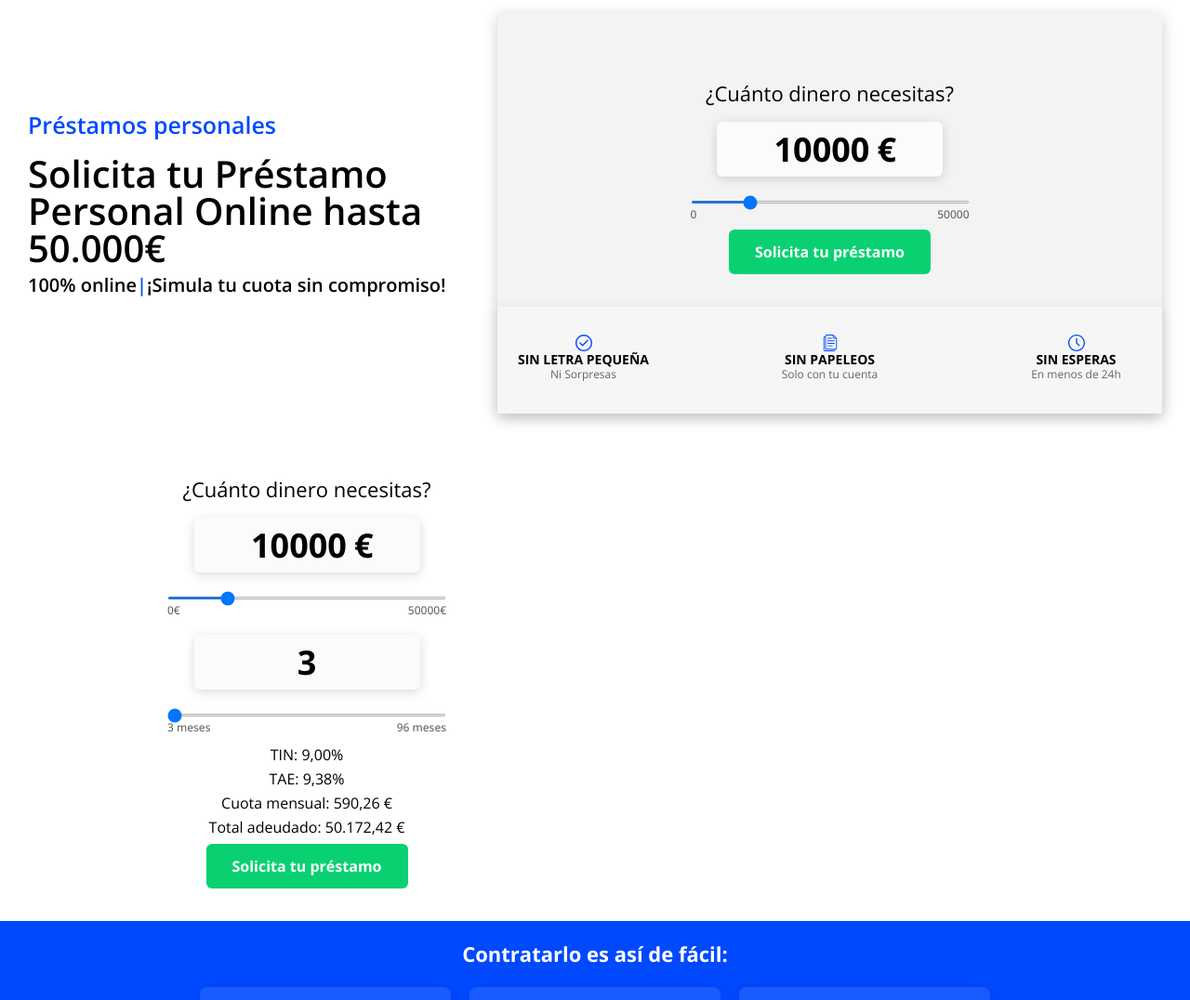
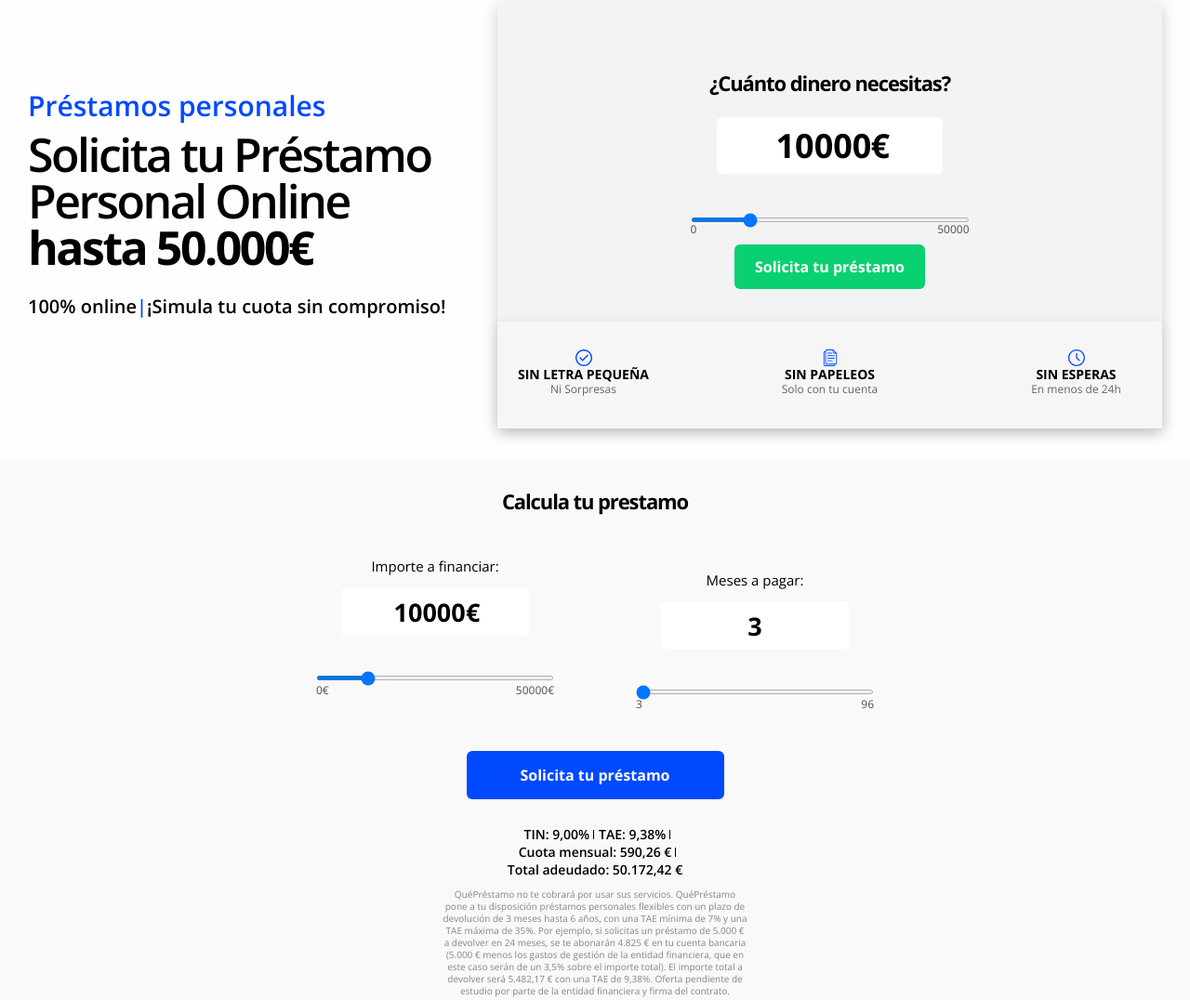
Before and after one commit to TeryaevAndrey/credetilia, a website built with webpack: page src/index.html in a window 1280 px wide. Shown: the part 105-1181 px from the top of the page at 93% size. Built offline with nearby package versions, Linux system fonts and the light colour scheme.

Commit message:
edits-mobile-margins-lh

```diff
--- a/src/css/header.css
+++ b/src/css/header.css
@@ -1,5 +1,5 @@
 .header {
-  padding: 40px 0;
+  padding: 23px 0;
   position: relative;
 }
 
--- a/src/css/index.css
+++ b/src/css/index.css
@@ -56,9 +56,15 @@ li {
   margin: 0 auto;
 }
 
+.container.no-padding {
+  padding: 0;
+}
+
 .title {
   font-size: 22px;
   font-weight: 700;
+  line-height: 29px;
+  letter-spacing: -0.05em;
   color: #0049ff;
   text-align: center;
 }
--- a/src/css/main-page.css
+++ b/src/css/main-page.css
@@ -1,5 +1,7 @@
 .banner {
+  padding-top: 23px;
   padding-bottom: 35px;
+  background-color: #FEFEFE;
 }
 
 .banner__inner {
@@ -11,7 +13,7 @@
   display: flex;
   flex-direction: column;
   text-align: center;
-  padding-bottom: 20px;
+  padding-bottom: 23px;
 }
 
 .banner__header-text {
@@ -23,17 +25,21 @@
 .banner__header-title {
   font-size: 25px;
   font-weight: 400;
-  margin-top: 20px;
+  margin-top: 9px;
+  line-height: 100%;
+  letter-spacing: -0.05em;
 }
 
 .banner__header-title span {
-  font-weight: 600;
+  font-weight: 700;
 }
 
 .banner__header-subtext {
-  margin-top: 10px;
-  font-size: 14px;
+  display: none;
+  margin-top: 25px;
+  font-size: 20px;
   font-weight: 600;
+  line-height: 27px;
 }
 
 .banner__header-subtext span {
@@ -44,12 +50,19 @@
   display: flex;
   flex-direction: column;
   text-align: center;
-  padding-top: 20px;
+  padding-top: 29px;
 }
 
 .banner__form-title {
   font-size: 22px;
-  font-weight: 400;
+  font-weight: 700;
+  line-height: 100%;
+  letter-spacing: -0.05em;
+}
+
+.banner__values-wrapper {
+  width: 100%;
+  margin-top: 26px;
 }
 
 .banner__value-wrapper {
@@ -57,27 +70,74 @@
   align-items: center;
   position: relative;
   max-width: 243px;
-  margin: 20px auto 0 auto;
+  margin: 12px auto 0 auto;
+}
+
+.banner__value-title {
+  font-size: 15px;
+  line-height: 21px;
+  display: inline-block;
 }
 
 .banner__value-wrapper span {
   position: absolute;
   top: 50%;
-  right: 50px;
+  right: 53px;
   transform: translateY(-50%);
   font-size: 36px;
   font-weight: 700;
+  font-size: 27px;
+}
+
+.banner__value-block {
+  width: 100%;
+  margin: 0 auto;
+  display: flex;
+  flex-direction: column;
+  justify-content: center;
+}
+
+.banner__value-block:last-child {
+  margin-top: 30px;
+}
+
+.banner__value-block .range-value-list {
+  margin: 0 auto;
+  margin-top: 1px;
+}
+
+.banner__value-block .range-value-item {
+  font-size: 12px;
+  line-height: 16px;
 }
 
 .banner__form-value {
-  padding: 5px 74px 5px 57px;
-  background-color: #fbfbfb;
-  box-shadow: 0px 2.4px 12px rgba(0, 0, 0, 0.15);
+  padding: 5px 70px 5px 57px;
+  background-color: #fff;
+  /* box-shadow: 0px 2.4px 12px rgba(0, 0, 0, 0.15); */
   border-radius: 6px;
   text-align: center;
+  font-size: 27px;
+  font-weight: 700;
+  max-width: 203px;
+  min-height: 52px;
+  -moz-appearance: textfield;
+}
+
+.banner__value-wrapper.big {
+  max-width: 243px;
+  margin: 26px auto 0 auto;
+}
+
+.banner__value-wrapper.big span {
+  right: 57px;
   font-size: 36px;
-  font-weight: 700;
+}
+
+.banner__form-value.big {
+  font-size: 36px;
   max-width: 243px;
+  min-height: 61px;
 }
 
 .banner__form-value.without-icon {
@@ -92,26 +152,49 @@
 }
 
 .banner__form .input-wrapper {
-  margin: 15px auto 0 auto;
+  margin: 34px auto 0 auto;
   width: 100%;
+}
+
+.banner__form .input-wrapper.big {
+  margin-top: 38px;
 }
 
 .banner__form-range {
   max-width: 300px;
   width: 100%;
-  height: 3px;
+  height: 5px;
+}
+
+.banner__form-range.big {
+  max-width: 300px;
 }
 
 .banner__form-range::-moz-range-thumb {
-  width: 15px;
-  height: 15px;
+  width: 30px;
+  height: 30px;
   border-radius: 50%;
   background-color: #0049ff;
+  border: 1px solid #fff;
+}
+
+.banner__form-range::-moz-range-track {
+  background-color: #DEDEDE;
   border: none;
+  height: 5px;
 }
 
 .banner__form-range::-moz-range-progress {
   background-color: #0049ff;
+  height: 100%;
+}
+
+.banner__form-text {
+  font-size: 10px;
+  line-height: 13px;
+  color: #858585;
+  max-width: 328px;
+  margin: 11px auto 0 auto;
 }
 
 .range-value-list {
@@ -119,7 +202,11 @@
   justify-content: space-between;
   align-items: center;
   max-width: 300px;
-  margin: 4px auto 0 auto;
+  margin: 0 auto;
+}
+
+.range-value-list.big {
+  max-width: 300px;
 }
 
 .range-value-item {
@@ -128,13 +215,42 @@
   color: #696464;
 }
 
+.range-value-list.big .range-value-item {
+  font-size: 12px;
+}
+
 .input-wrapper-result {
   display: flex;
-  flex-direction: column;
   align-items: center;
-  gap: 10px;
   max-width: 243px;
   margin: 15px auto 0 auto;
+  max-width: 274px;
+  flex-wrap: wrap;
+  text-align: center;
+  justify-content: center;
+}
+
+.input-wrapper-result span {
+  display: inline-block;
+  white-space: nowrap;
+  font-size: 14px;
+  font-weight: 600;
+  text-align: center;
+  line-height: 19px;
+  padding: 0 5px;
+  position: relative;
+}
+
+.input-wrapper-result span:not(:last-child)::after {
+  content: "";
+  display: block;
+  position: absolute;
+  right: 0;
+  top: 50%;
+  transform: translateY(-50%);
+  height: 10px;
+  width: 1px;
+  background-color: #000;
 }
 
 .banner__form-btn {
@@ -143,25 +259,75 @@
   font-size: 16px;
   font-weight: 700;
   color: #fff;
-  margin: 10px auto 0 auto;
+  margin: 25px auto 0 auto;
   padding: 11px 28px;
   background-color: #09d171;
   min-height: 48px;
   border-radius: 6px;
 }
 
+.banner__form-btn.big {
+  max-width: 215px;
+  min-height: 48px;
+  padding: 11px 22px;
+  margin-top: 10px;
+}
+
 .calc-wrapper.banner__form {
+  background-color: #F9F9F9;
+  max-width: 100%;
+  width: 100%;
+  display: flex;
+  align-items: center;
+  flex-direction: column;
+  background-color: #F9F9F9;
+  box-shadow: none;
+  padding-bottom: 50px;
+  padding: 0;
+  margin: 0 auto;
+  padding: 32px 0;
+}
+
+.calc-wrapper .banner__form-inner {
   max-width: 600px;
   width: 100%;
   display: flex;
   align-items: center;
   flex-direction: column;
-  margin-top: 70px;
-  background-color: #fff;
+  background-color: #F9F9F9;
   box-shadow: none;
   padding-bottom: 50px;
   padding: 0;
+  margin: 0 auto;
 }
+
+.calc-wrapper .banner__form-btn {
+  max-width: 282px;
+  min-height: 52px;
+  background-color: #0049FF;
+  padding: 13px 58px;
+}
+
+.calc-wrapper .banner__form-footer {
+  display: flex;
+  flex-direction: column;
+}
+
+.calc-wrapper .banner__form-footer .banner__form-btn {
+  order: 1;
+  margin-top: 42px;
+}
+
+.calc-wrapper .banner__form-footer .input-wrapper-result {
+  order: 2;
+  margin-top: 28px;
+}
+
+.calc-wrapper .banner__form-footer .banner__form-text {
+  order: 3;
+  margin-top: 11px;
+}
+
 
 .hiring {
   padding: 24px 0 50px;
@@ -180,8 +346,8 @@
   display: flex;
   flex-direction: column;
   align-items: center;
-  gap: 20px;
-  margin-top: 25px;
+  gap: 22px;
+  margin-top: 24px;
 }
 
 .hiring__item {
@@ -217,6 +383,8 @@
   margin-top: 8px;
   font-size: 16px;
   font-weight: 600;
+  line-height: 21px;
+  letter-spacing: -0.05em;
 }
 
 .hiring__item-text {
@@ -243,18 +411,21 @@
   font-size: 22px;
   font-weight: 400;
   color: #404040;
+  line-height: 30px;
+  letter-spacing: -0.05em;
 }
 
 .credits__info-title {
-  font-size: 28px;
+  font-size: 25px;
   font-weight: 700;
   color: #0049ff;
-  margin-top: 5px;
+  line-height: 34px;
 }
 
 .credits__info-text {
   font-size: 16px;
   font-weight: 400;
+  line-height: 21px;
   color: #000;
   max-width: 300px;
 }
@@ -264,7 +435,7 @@
 }
 
 .credits__info-text:last-of-type {
-  margin: 20px auto 0;
+  margin: 0 auto;
 }
 
 .credits__info-text span {
@@ -287,8 +458,15 @@
   margin-top: 40px;
 }
 
+.reasons__title {
+  font-size: 22px;
+  font-weight: 400 !important;
+  line-height: 30px;
+  letter-spacing: -0.05em;
+}
+
 .reasons__title span {
-  font-weight: 600;
+  font-weight: 700;
 }
 
 .reasons__list {
@@ -296,7 +474,7 @@
   flex-direction: column;
   align-items: center;
   gap: 20px;
-  margin-top: 20px;
+  margin-top: 25px;
 }
 
 .reasons__item {
@@ -332,7 +510,9 @@
 .reasons__item-title {
   font-size: 16px;
   font-weight: 700;
+  line-height: 21px;
   margin-top: 10px;
+  letter-spacing: -0.05em;
 }
 
 .reasons__item-text {
@@ -344,6 +524,10 @@
 
 .reviews {
   padding-bottom: 40px;
+}
+
+.reviews .container.no-padding {
+  padding-left: 20px;
 }
 
 .reviews .swiper {
@@ -359,7 +543,7 @@
   height: 192px;
   box-shadow: 0px 2.92732px 10.9775px rgba(0, 0, 0, 0.1);
   border-radius: 8px;
-  padding: 11px 30px;
+  padding: 8px 30px;
 }
 
 .reviews__item-header {
@@ -395,17 +579,20 @@
   font-size: 16px;
   font-weight: 400;
   margin-top: 3px;
+  line-height: 23px;
 }
 
 .reviews__item-text {
   font-size: 13px;
   font-weight: 300;
   line-height: 13px;
-  margin-top: 5px;
+  margin-top: 2px;
 }
 
 .reviews__item-text.bottom {
   margin-top: 8px;
+  font-size: 11px;
+  line-height: 23px;
 }
 
 .reviews .swiper .swiper-pagination {
@@ -429,6 +616,7 @@
 .callback__title {
   font-size: 22px;
   font-weight: 400;
+  line-height: 30px;
   color: #fff;
   text-align: center;
   max-width: 250px;
@@ -436,7 +624,7 @@
 }
 
 .callback__title span {
-  font-weight: 600;
+  font-weight: 700;
 }
 
 .callback__btn {
@@ -480,13 +668,16 @@
   margin-top: 10px;
   font-size: 16px;
   font-weight: 700;
+  line-height: 21px;
+  letter-spacing: -0.05em;
 }
 
 .blog__item-text {
   font-size: 14px;
   font-weight: 400;
+  line-height: 19px;
   margin-bottom: auto;
-  margin-top: 5px;
+  margin-top: 3px;
 }
 
 .blog__item-link {
@@ -494,6 +685,7 @@
   font-weight: 700;
   color: #0049ff;
   text-transform: uppercase;
+  margin-top: 20px;
 }
 
 .footer {
@@ -647,7 +839,8 @@
   }
 
   .banner__header-text {
-    font-size: 25px;
+    font-size: 30px;
+    line-height: 30px;
   }
 
   .banner__header-title {
@@ -703,9 +896,19 @@
     padding-bottom: 0;
   }
 
+  .banner__values-wrapper {
+    display: flex;
+    align-items: center;
+    gap: 88px;
+    margin-top: 34px;
+    width: 100%;
+  }
+
   .banner__header-title {
-    font-size: 40px;
+    font-size: 50px;
     font-weight: 600;
+    margin-top: 12px;
+    line-height: 50px;
   }
 
   .advantages__list {
--- a/src/index.html
+++ b/src/index.html
@@ -50,9 +50,9 @@
             </div>
             <form class="banner__form">
               <h2 class="banner__form-title">¿Cuánto dinero necesitas?</h2>
-              <div class="banner__value-wrapper">
+              <div class="banner__value-wrapper big">
                 <input
-                class="banner__form-value"
+                  class="banner__form-value big"
                   type="number"
                   id="fastRangeValue"
                   name="fast-range-value"
@@ -60,9 +60,9 @@
                 />
                 <span>€</span>
               </div>
-              <div class="input-wrapper">
+              <div class="input-wrapper big">
                 <input
-                  class="banner__form-range"
+                  class="banner__form-range big"
                   type="range"
                   id="fastRangeInput"
                   name="fast-amount"
@@ -71,12 +71,12 @@
                   step="10"
                   value="10000"
                 />
-                <div class="range-value-list">
+                <div class="range-value-list big">
                   <span class="range-value-item min">0€</span>
                   <span class="range-value-item max">50000€</span>
                 </div>
               </div>
-              <button class="banner__form-btn" type="submit">
+              <button class="banner__form-btn big" type="submit">
                 Solicita tu préstamo
               </button>
 
@@ -111,8 +111,15 @@
               </div>
             </form>
           </div>
+        </div>
+      </section>
+
         <form class="calc-wrapper banner__form">
-            <h2 class="banner__form-title">¿Cuánto dinero necesitas?</h2>
+          <div class="banner__form-inner">
+            <h2 class="banner__form-title">Calcula tu prestamo</h2>
+          <div class="banner__values-wrapper">
+            <div class="banner__value-block">
+              <span class="banner__value-title">Importe a financiar:</span>
               <div class="banner__value-wrapper">
                 <input
                   class="banner__form-value"
@@ -139,6 +146,9 @@
                   <span class="range-value-item max">50000€</span>
                 </div>
               </div>
+            </div>
+            <div class="banner__value-block">
+              <span class="banner__value-title">Meses a pagar:</span>
               <div class="banner__value-wrapper">
                 <input
                   class="banner__form-value without-icon"
@@ -160,22 +170,30 @@
                   value="3"
                 />
                 <div class="range-value-list">
-                <span class="range-value-item min">3 meses</span>
-                <span class="range-value-item max">96 meses</span>
+                  <span class="range-value-item min">3</span>
+                  <span class="range-value-item max">96</span>
                 </div>
+              </div>
+            </div>
+          </div>
+          <div class="banner__form-footer">
             <div class="input-wrapper-result">
               <span>TIN: 9,00%</span>
               <span>TAE: 9,38%</span>
               <span id="monthlyFee">Cuota mensual: 590,26 €</span>
               <span id="totalDue">Total adeudado: 50.172,42 €</span>
             </div>
-            </div>
+            <p class="banner__form-text">
+              QuéPréstamo no te cobrará por usar sus servicios. QuéPréstamo pone a tu disposición préstamos personales flexibles con un plazo de devolución de 3 meses hasta 6 años, con una TAE mínima de 7% y una TAE máxima de 35%. Por ejemplo, si solicitas un préstamo de 5.000 € a devolver en 24 meses, se te abonarán 4.825 € en tu cuenta bancaria (5.000 € menos los gastos de gestión de la entidad financiera, que en este caso serán de un 3,5% sobre el importe total). El importe total a devolver será 5.482,17 € con una TAE de 9,38%. Oferta pendiente de estudio por parte de la entidad financiera y firma del contrato.
+
+            </p>
             <button class="banner__form-btn" type="submit">
               Solicita tu préstamo
             </button>
+          </div>
+          </div>
         </form>
-        </div>
-      </section>
+
       <section class="hiring">
         <div class="container">
           <div class="hiring__inner">
@@ -323,7 +341,7 @@
         </div>
       </section>
       <section class="reviews">
-        <div class="container">
+        <div class="container no-padding">
           <div class="reviews__inner">
             <h3 class="reviews__title title">Valora las últimas reseñas</h3>
 
```
Also changed, not shown: src/images/banner-bg.png (added). Lines whose indentation alone changed are shown as unchanged.
